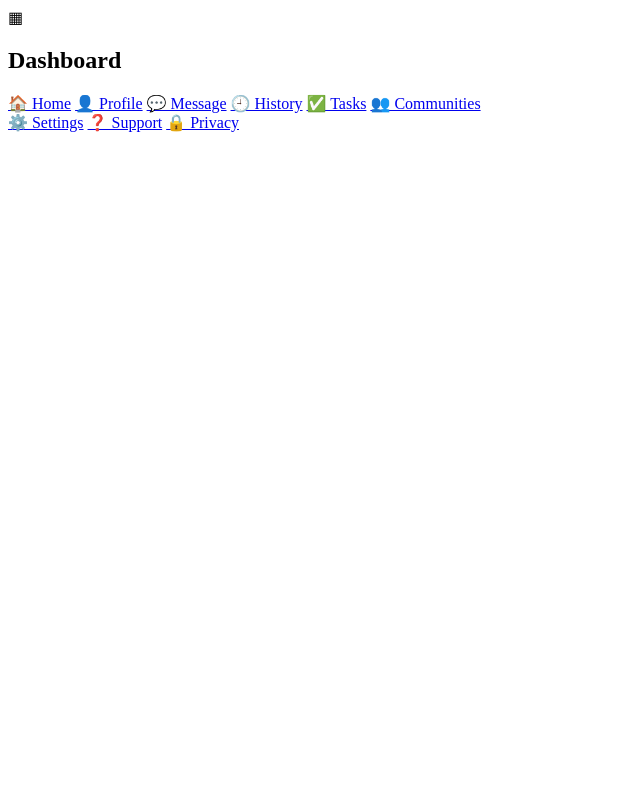
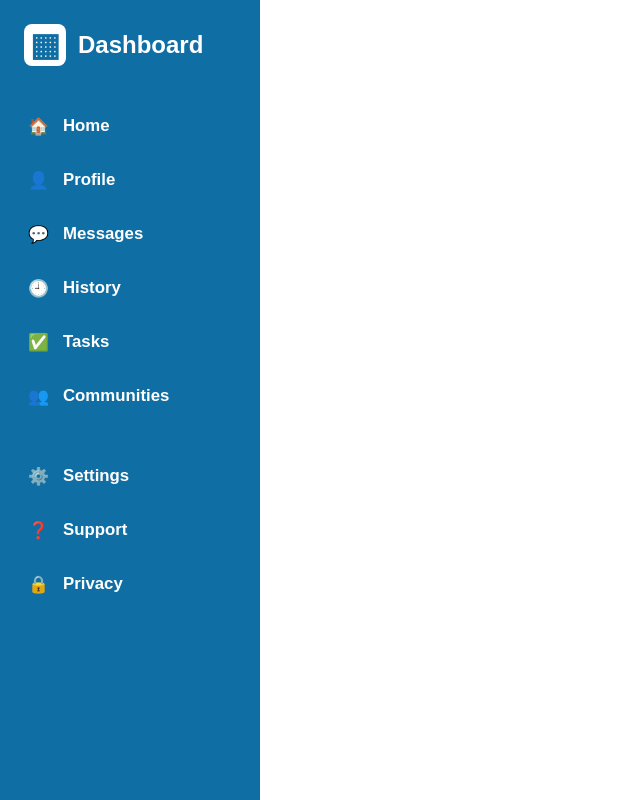
Before and after one commit to georgegv04/Admin-Dashboard, a plain HTML site: page index.html in a window 1280 px wide. Shown: the whole page, without its empty margins (0-640 px from the left). Drawn offline with Linux system fonts and the light colour scheme.

Commit message:
Style sidebar navigation

```diff
--- a/index.html
+++ b/index.html
@@ -10,23 +10,50 @@
     <div class="dashboard">
       <aside class="sidebar">
         <div class="logo">
-          <span>▦</span>
+          <span class="logo-icon">▦</span>
           <h1>Dashboard</h1>
         </div>
 
         <nav class="nav">
-          <a class="nav-item" href="#">🏠 Home</a>
-          <a class="nav-item" href="#">👤 Profile</a>
-          <a class="nav-item" href="#">💬 Message</a>
-          <a class="nav-item" href="#">🕘 History</a>
-          <a class="nav-item" href="#">✅ Tasks</a>
-          <a class="nav-item" href="#">👥 Communities</a>
+          <a class="nav-item" href="#">
+            <span class="nav-icon">🏠</span>
+            <span>Home</span>
+          </a>
+          <a class="nav-item" href="#">
+            <span class="nav-icon">👤</span>
+            <span>Profile</span>
+          </a>
+          <a class="nav-item" href="#">
+            <span class="nav-icon">💬</span>
+            <span>Messages</span>
+          </a>
+          <a class="nav-item" href="#">
+            <span class="nav-icon">🕘</span>
+            <span>History</span>
+          </a>
+          <a class="nav-item" href="#">
+            <span class="nav-icon">✅</span>
+            <span>Tasks</span>
+          </a>
+          <a class="nav-item" href="#">
+            <span class="nav-icon">👥</span>
+            <span>Communities</span>
+          </a>
         </nav>
 
         <nav class="nav nav-bottom">
-          <a class="nav-item" href="#">⚙️ Settings</a>
-          <a class="nav-item" href="#">❓ Support</a>
-          <a class="nav-item" href="#">🔒 Privacy</a>
+          <a class="nav-item" href="#">
+            <span class="nav-icon">⚙️</span>
+            <span>Settings</span>
+          </a>
+          <a class="nav-item" href="#">
+            <span class="nav-icon">❓</span>
+            <span>Support</span>
+          </a>
+          <a class="nav-item" href="#">
+            <span class="nav-icon">🔒</span>
+            <span>Privacy</span>
+          </a>
         </nav>
       </aside>
 
--- a/styles.css
+++ b/styles.css
@@ -0,0 +1,79 @@
+* {
+  margin: 0;
+  padding: 0;
+  box-sizing: border-box;
+}
+
+body {
+  font-family: Arial, sans-serif;
+}
+
+.dashboard {
+  min-height: 100vh;
+  display: grid;
+  grid-template-columns: 260px minmax(0, 1fr);
+  grid-template-rows: auto 1fr;
+}
+
+.sidebar {
+  background-color: #0f6fa4;
+  display: grid;
+  align-content: start;
+  grid-column: 1;
+  grid-row: 1 / span 2;
+  gap: 40px;
+  padding: 24px;
+}
+
+.logo {
+  display: grid;
+  gap: 12px;
+  grid-template-columns: 42px 1fr;
+  align-items: center;
+}
+
+.logo-icon {
+  display: grid;
+  place-items: center;
+  height: 42px;
+  width: 42px;
+  border-radius: 8px;
+  color: #0f6fa4;
+  background-color: #ffffff;
+  font-size: 2rem;
+  font-weight: 900;
+  line-height: 1;
+}
+
+.logo h1 {
+  color: white;
+  font-size: 1.5rem;
+}
+
+.nav {
+  display: grid;
+  gap: 14px;
+}
+
+.nav-item {
+  display: grid;
+  gap: 5px;
+  grid-template-columns: 30px 1fr;
+  align-items: center;
+  padding: 4px;
+  color: #ffffff;
+  font-size: 1.05rem;
+  font-weight: 700;
+  text-decoration: none;
+  min-height: 40px;
+}
+
+.header {
+  grid-column: 2;
+  grid-row: 1;
+}
+
+.main-content {
+  grid-column: 2;
+  grid-row: 2;
+}
```
